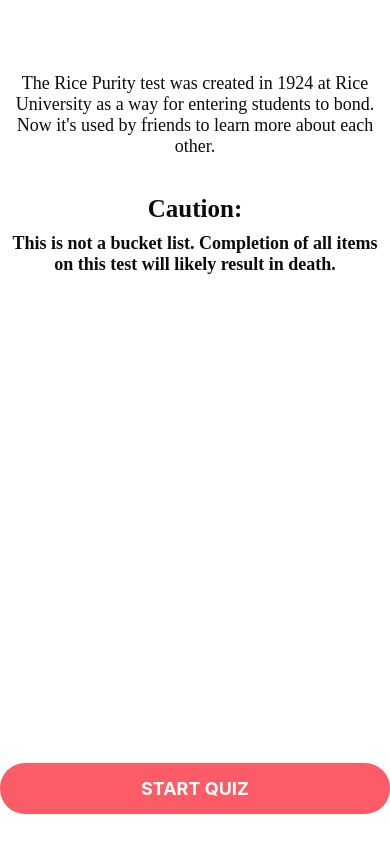
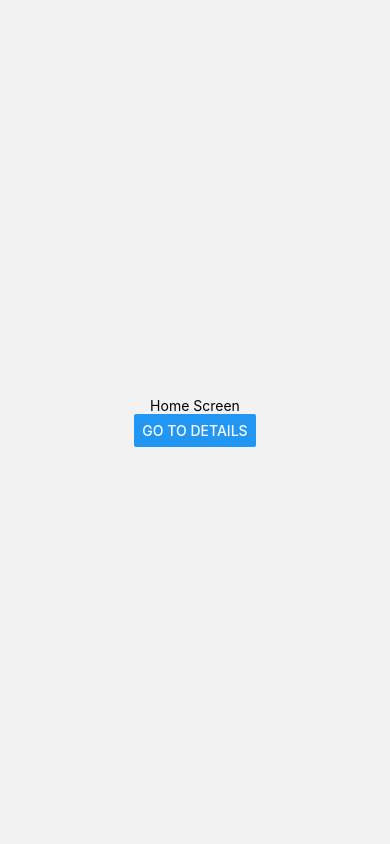
Before and after one commit to LeviWalsh/RicePurityApp, a React Native app: screen / in a window 390 px wide. Built offline with nearby package versions, Linux system fonts and the light colour scheme.

Commit message:
example navigator working as desired, need to change out for my screens

```diff
--- a/App.js
+++ b/App.js
@@ -1,14 +1,67 @@
 import { StatusBar } from 'expo-status-bar';
 import React from 'react';
-import { StyleSheet, Text, View } from 'react-native';
+import { StyleSheet, Text, View, Button } from 'react-native';
 import IntroScreen from './app/screens/IntroScreen';
 import QuizScreen from './app/screens/QuizScreen';
 
+import { NavigationContainer } from '@react-navigation/native';
+import { createNativeStackNavigator } from '@react-navigation/native-stack';
 
+
+function HomeScreen({ navigation }) {
+  return (
+    <View style={{ flex: 1, alignItems: 'center', justifyContent: 'center' }}>
+      <Text>Home Screen</Text>
+      <Button
+        title="Go to Details"
+        onPress={() => navigation.navigate('Details')}
+      />
+    </View>
+  );
+}
+
+function DetailsScreen({ navigation }) {
+  return (
+    <View style={{ flex: 1, alignItems: 'center', justifyContent: 'center' }}>
+      <Text>Details Screen</Text>
+      <Button
+        title="Go to Details... again"
+        onPress={() => navigation.push('Details')}
+      />
+      <Button title="Go to Home" onPress={() => navigation.navigate('Home')} />
+      <Button title="Go back" onPress={() => navigation.goBack()} />
+    </View>
+  );
+}
+
+function LogoTitle() {
+  return (
+    <View
+      style={{ backgroundColor: "yellow", width: 50, height: 50 }}
+
+    />
+  );
+}
+
+const Stack = createNativeStackNavigator();
 
 export default function App() {
   return (
-    <IntroScreen />
+    <NavigationContainer>
+      <Stack.Navigator
+        initialRouteName='Home'
+        screenOptions={{headerShown: false}}
+      >
+        <Stack.Screen
+          name="Home"
+          component={HomeScreen}
+          options={{ title: 'My Home' }} />
+        <Stack.Screen
+          name="Details"
+          component={DetailsScreen}
+          options={{ headerTitle: (props) => <LogoTitle /> }} />
+      </Stack.Navigator>
+    </NavigationContainer>
   );
 }
 
--- a/package.json
+++ b/package.json
@@ -8,6 +8,7 @@
     "eject": "expo eject"
   },
   "dependencies": {
+    "@react-navigation/native-stack": "^6.5.0",
     "expo": "~43.0.2",
     "expo-status-bar": "~1.1.0",
     "react": "17.0.1",
```
Also changed, not shown: 1 other file (tests, documents, lock files or other folders).
